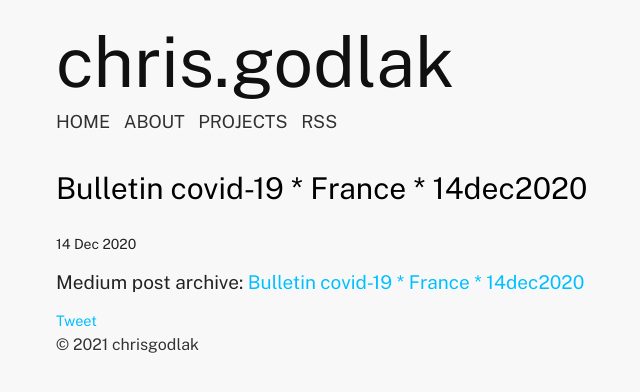
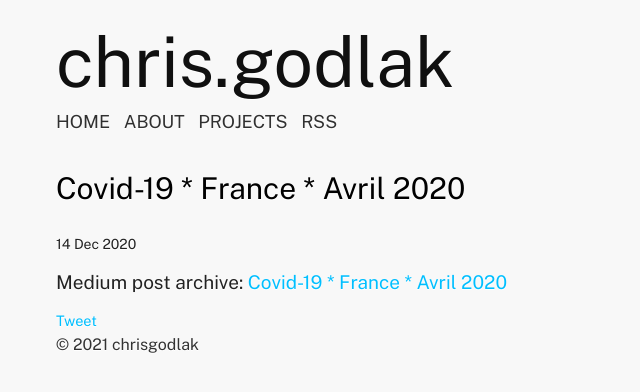
Before and after one commit to chrisgodlak/chrisgodlak.github.io, a Jekyll site: the page built from _posts/2020-12-14-bulletin-covid-19-france.md, in a window 1280 px wide. Shown: the top 392 px of the page, without its empty margins (200-840 px from the left). Built offline with Jekyll 4.4.1, drawn with Linux system fonts in a browser that asks for light colours; comment, search, counter and statistics services are not loaded.

Commit message:
Saved 2020-12-14-bulletin-covid-19-france.md with Dillinger.io

```diff
--- a/_posts/2020-12-14-bulletin-covid-19-france.md
+++ b/_posts/2020-12-14-bulletin-covid-19-france.md
@@ -1,10 +1,10 @@
 ---
 layout: post
-title: "Bulletin covid-19 * France * 14dec2020"
-description: "Bulletin covid-19 * France * 14dec2020"
-category: covidbulletinfra
+title: "Covid-19 * France * Avril 2020"
+description: "Covid-19 * France * Avril 2020"
+category: covidfra
 tags:
 comments: true
 ---
 
-Medium post archive: [Bulletin covid-19 * France * 14dec2020](https://chrisgodlak.medium.com/bulletin-covid-19-france-14dec2020-1113f98d3b56)
+Medium post archive: [Covid-19 * France * Avril 2020](https://chrisgodlak.medium.com/covid-19-france-avril-2020-e3f56c76c080)
```
